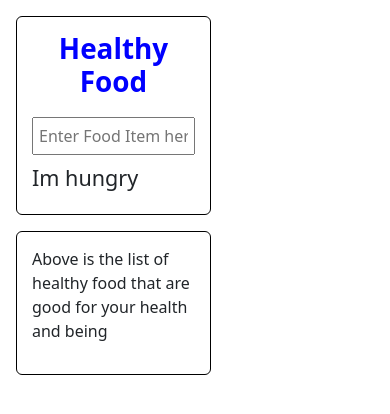
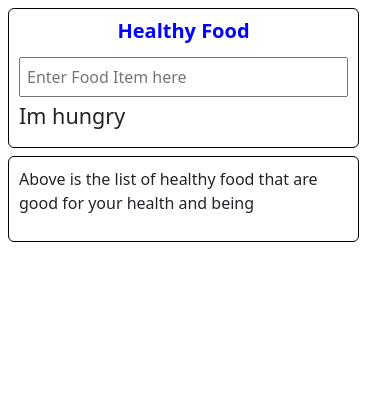
Before and after one commit to dg-codingbapunu/first-react-code, a React (Vite) app in the folder fragment/: page / in a window 390 px wide. Shown: the top 414 px of the page. Built offline with nearby package versions, Linux system fonts and the light colour scheme.

Commit message:
responsive code

```diff
--- a/fragment/src/App.css
+++ b/fragment/src/App.css
@@ -3,3 +3,8 @@
   color: blue;
   text-align: center;
 }
+@media only screen and (max-width: 600px) {
+  .food-heading {
+    font-size: 20px; /* Adjust as needed for your design */
+  }
+}
--- a/fragment/src/Container.module.css
+++ b/fragment/src/Container.module.css
@@ -5,3 +5,16 @@
   border-radius: 6px;
   padding: 15px;
 }
+@media only screen and (max-width: 768px) {
+  .Container {
+    width: 80%; /* Adjust the width for smaller screens */
+    margin: 8px; /* Adjust the margin */
+  }
+}
+
+@media only screen and (max-width: 480px) {
+  .Container {
+    width: 90%; /* Further adjust the width for even smaller screens */
+    padding: 10px; /* Adjust the padding */
+  }
+}
--- a/fragment/src/FoodInput.module.css
+++ b/fragment/src/FoodInput.module.css
@@ -3,3 +3,18 @@
   padding: 5px;
   margin: 10px 0px;
 }
+/* Responsive adjustments for mobile devices */
+@media only screen and (max-width: 768px) {
+  Input {
+    padding: 8px; /* Adjust padding for better touch interaction */
+    margin: 8px 0; /* Adjust margin for spacing */
+  }
+}
+
+/* Additional adjustments for smaller mobile devices */
+@media only screen and (max-width: 480px) {
+  Input {
+    padding: 6px; /* Further adjust padding for smaller screens */
+    margin: 6px 0; /* Further adjust margin for smaller screens */
+  }
+}
--- a/fragment/src/Item.module.css
+++ b/fragment/src/Item.module.css
@@ -9,3 +9,11 @@
 .button {
   float: right;
 }
+
+@media only screen and (max-width: 600px) {
+  .button {
+    float: none;
+    margin-top: 10px;
+    text-align: center;
+  }
+}
```
